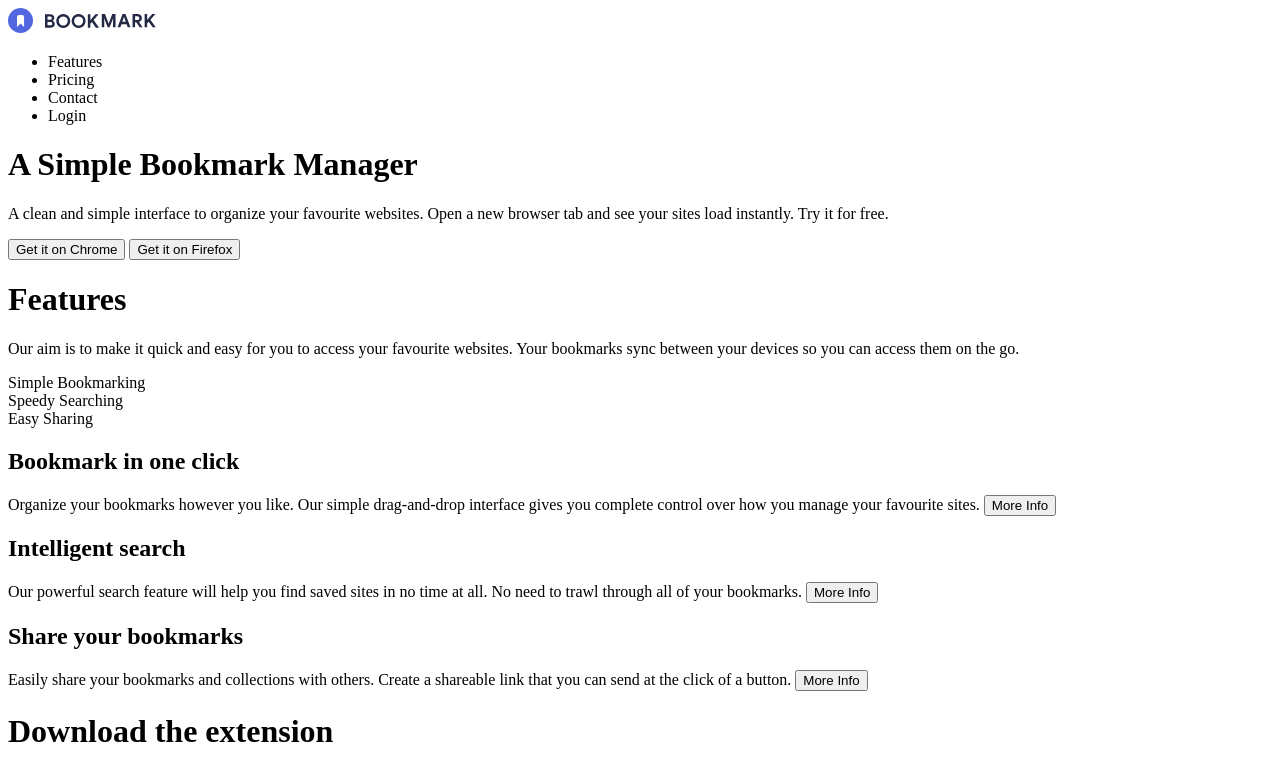
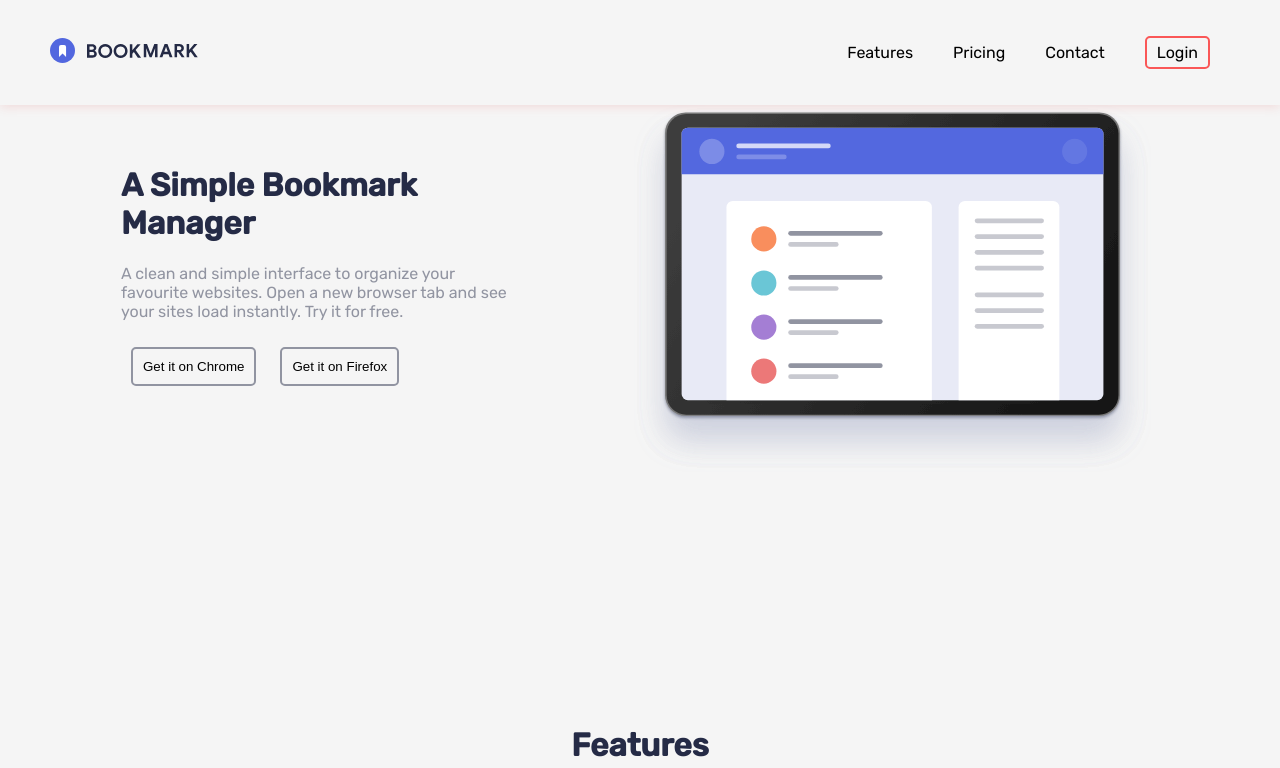
Before and after one commit to Lutif/aap-landing-page, a plain HTML site: page index.html in a window 1280 px wide. Shown: the top 768 px of the page. Drawn offline with Linux system fonts and the light colour scheme.

Commit message:
add styles to navbar and into part

```diff
--- a/index.html
+++ b/index.html
@@ -3,8 +3,9 @@
 <head>
   <meta charset="UTF-8">
   <meta name="viewport" content="width=device-width, initial-scale=1.0"> <!-- displays site properly based on user's device -->
-
+<link rel="stylesheet" href="./styles.css" type="text/css" />
   <link rel="icon" type="image/png" sizes="32x32" href="./images/favicon-32x32.png">
+  <link href="https://fonts.googleapis.com/css?family=Rubik:400,500&display=swap" rel="stylesheet">
 
   <title>Frontend Mentor | Bookmark landing page</title>
 
@@ -21,10 +22,10 @@
   <li class=navitem>  Features</li class=navitem>
   <li class=navitem>  Pricing </li>
   <li class=navitem>  Contact</li>
-  <li class='login'>Login</li>
+  <li class='login navitem'>Login</li>
 </ul>
 </nav>
-
+<div class="main-area">
 <div class="intro">
   <h1 class='heading main'>A Simple Bookmark Manager</h1>
 
@@ -33,6 +34,9 @@
 
   <button>Get it on Chrome</button>
   <button>Get it on Firefox</button>
+
+</div>
+<div class="main-image"> <img src="images/illustration-hero.svg"></div>
 </div>
 <div class="feature">
   <h1 class='heading main'>Features</h1>
@@ -40,7 +44,7 @@
   <p>Our aim is to make it quick and easy for you to access your favourite websites.
   Your bookmarks sync between your devices so you can access them on the go.</p>
 <div class="feature-tabs">
-  <div class="featu>re-tab">
+  <div class="feature-tab">
     Simple Bookmarking
   </div>
   <div  class='feature-tab'>
--- /dev/null
+++ b/styles.css
@@ -0,0 +1,126 @@
+:root{
+    --main-blue: hsl(231, 69%, 60%);
+    --main-red : hsl(0, 94%, 66%);
+    --grey :  hsl(229, 8%, 60%);
+    --dark : hsl(229, 31%, 21%);
+}
+
+html,body{
+    background-color: whitesmoke;
+margin: 0;
+padding: 0;
+box-sizing: border-box;
+font-family: 'Rubik', sans-serif;
+
+}
+
+
+/* Navbar area start */
+.navbar{
+    box-sizing: border-box;
+    display:flex;
+    width: 100%;
+    align-items: center;
+justify-content: space-between;
+padding:20px  50px;
+box-shadow:0 2px 10px rgb(241, 218, 218);
+}
+.navbar ul{
+    display: flex;
+align-items: center;
+}
+.navitem{
+margin: 0 20px;
+list-style: none;
+}
+.navitem:hover{
+    color:var(--main-red);
+transform: scale(1.1);
+}
+.navitems a{
+    text-decoration: none;
+
+}
+.login{
+
+    border: 2px solid var(--main-red);
+    padding:5px 10px;
+    border-radius:5px;
+}
+
+
+/* Navbar area End */
+
+
+/* main area start */
+.main-area{
+width: 100%;
+display: flex;
+height: 75vh;
+}
+
+.intro{
+    width: 50%;
+padding:40px 121px;
+box-sizing: border-box;
+}
+.main.heading{
+    color:var(--dark);
+}
+
+.intro p{
+    color:var(--grey)
+
+}
+
+.main-image img{
+    width: 80%;
+}
+.main-image::before{
+    content:'';
+
+}
+/* main area end */
+
+/* feature area start */
+.feature{
+text-align: center;
+
+}
+.feature p{
+    padding: 0 30%;
+    color: var(--grey)
+}
+.feature-tabs{
+    display: flex;
+    padding: 0 30%;
+}
+
+.feature-tab{
+    margin: 10px 20px;
+}
+/*  feature area end */
+
+
+
+
+
+
+
+
+
+
+
+
+button{
+margin: 10px;
+padding: 10px;
+background: transparent;
+border: 2px solid var(--grey);
+border-radius: 5px;
+}
+
+button:hover{
+    border-color: var(--dark);
+    transform: scale(1.1);
+}
```
